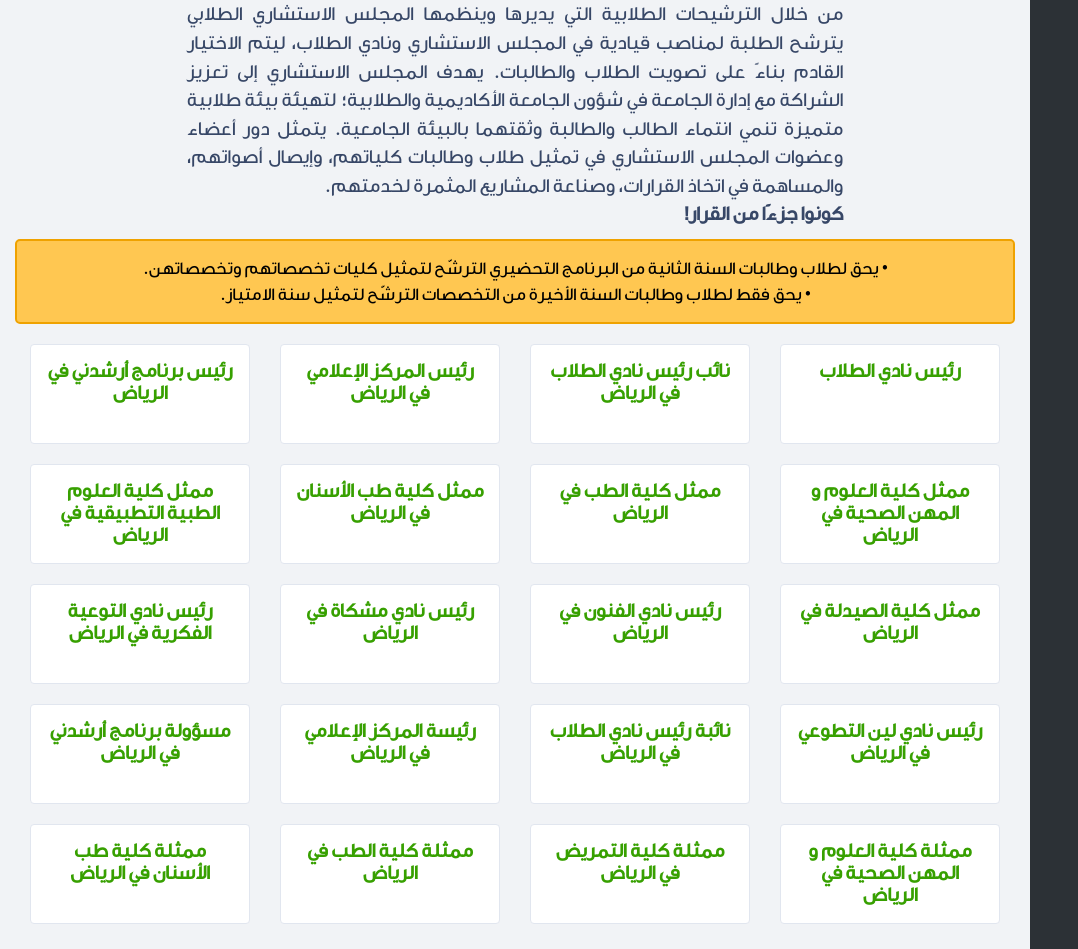
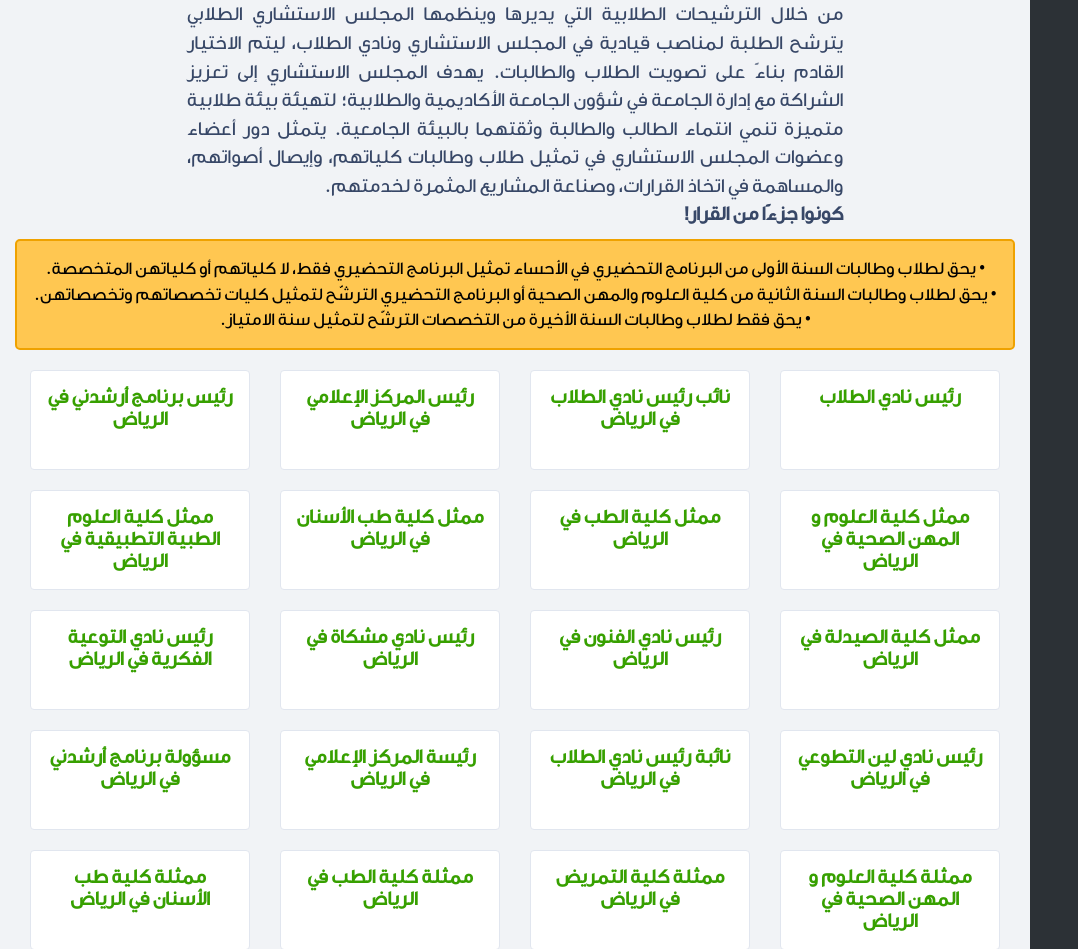
Before and after one commit to SAlkhairy/SAC, a Django app: template voting/templates/voting/list_council_positions.html in a window 1280 px wide. Shown: the part 372-1321 px from the top of the page, without its empty margins (0-1078 px from the left). Run offline with Django 3.2, Linux system fonts and the light colour scheme; the template is opened without the code that fills it: values that come from a table or form of the project are taken from there, others are empty; data comes from the database, SQL or seed files in the repository; parts of the project's set-up code (start-up, migrations or seed data) failed here and were passed over; some libraries are stand-ins or nearby versions.

Commit message:
Minor additions

```diff
--- a/accounts/templates/accounts/home.html
+++ b/accounts/templates/accounts/home.html
@@ -30,7 +30,7 @@
       margin-top: 20px;
     }
 </style>
-<p class="text-center" style="font-size: 25px;">أهلا بكم في بوابة المجلس الطلابي الاستشاري!</p>
+<p class="text-center" style="font-size: 25px;">أهلا بكم في بوابة المجلس الاستشاري الطلابي!</p>
 
 <p style="font-size: 20px;">البوابة الآن مفتوحة للترشّح:</p>
 <div class="row row-eq-height">
--- a/voting/templates/voting/list_council_positions.html
+++ b/voting/templates/voting/list_council_positions.html
@@ -60,7 +60,9 @@ p{
 {% else %}
 
 <p class="alert alert-warning" style="font-size: 18px; color: black;">
-• يحق لطلاب وطالبات السنة الثانية من البرنامج التحضيري الترشّح لتمثيل كليات تخصصاتهم وتخصصاتهن.
+ • يحق لطلاب وطالبات السنة الأولى من البرنامج التحضيري في الأحساء تمثيل البرنامج التحضيري فقط، لا كلياتهم أو كلياتهن المتخصصة.
+<br>
+ • يحق لطلاب وطالبات السنة الثانية من كلية العلوم والمهن الصحية أو البرنامج التحضيري الترشّح لتمثيل كليات تخصصاتهم وتخصصاتهن.
 <br>
 • يحق فقط لطلاب وطالبات السنة الأخيرة من التخصصات الترشّح لتمثيل سنة الامتياز.
 </p>
```
